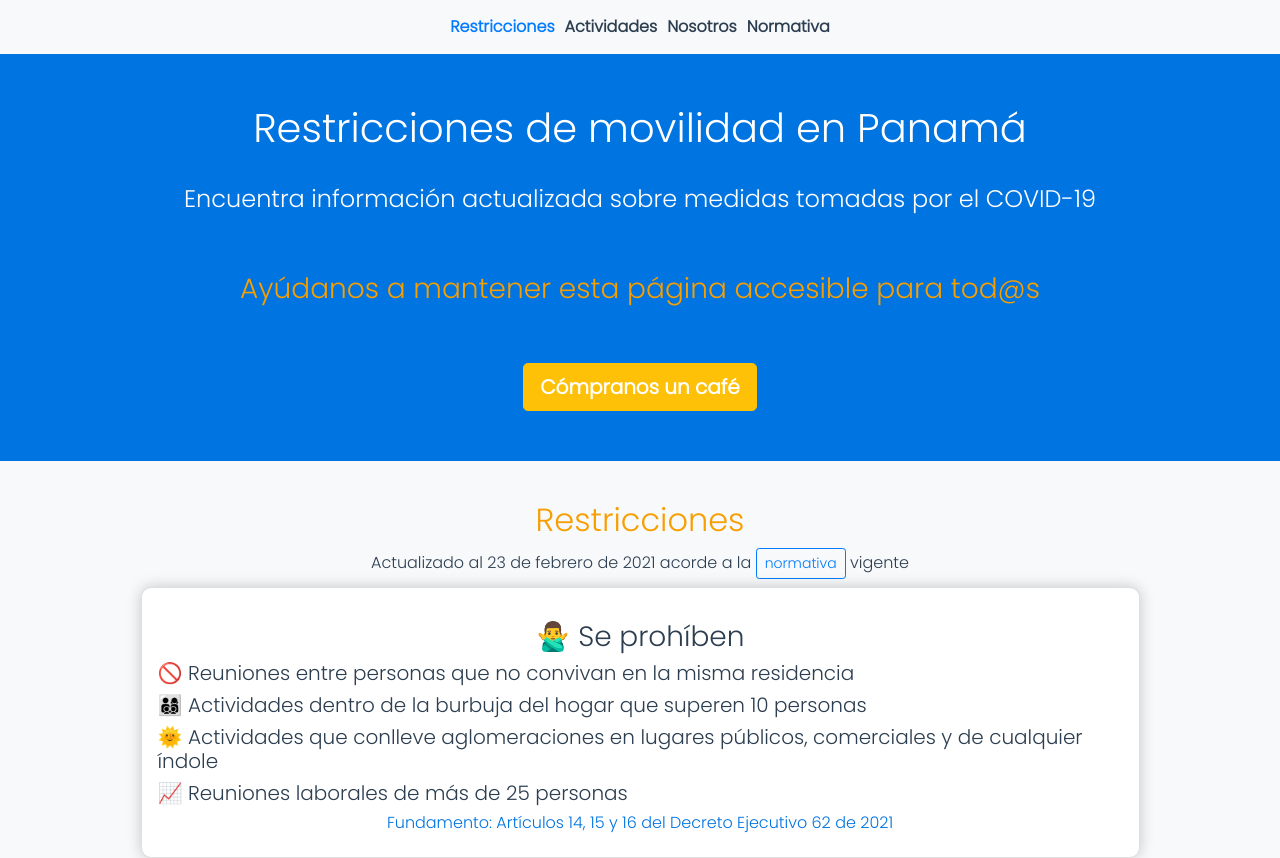
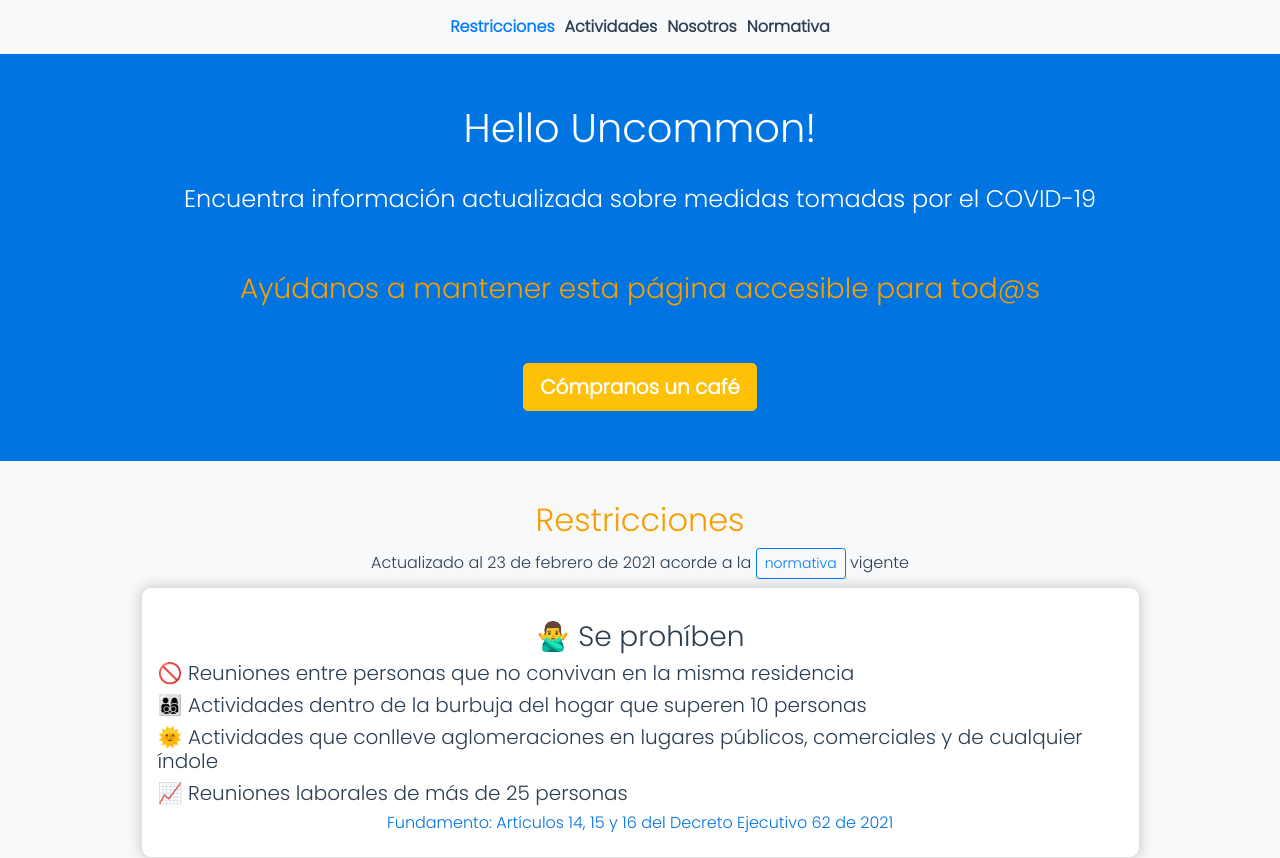
Before and after one commit to elpepebenitez/quiero-salir, a Vue app: page / in a window 1280 px wide. Shown: the top 858 px of the page. Built offline with nearby package versions, Linux system fonts and the light colour scheme.

Commit message:
Changed main H1 into Hello uncommon

```diff
--- a/src/components/home/Banner.vue
+++ b/src/components/home/Banner.vue
@@ -3,7 +3,7 @@
         <b-container>
             <b-row>
                 <b-col>
-                    <h1>Restricciones de movilidad en Panamá</h1>
+                    <h1>Hello Uncommon!</h1>
                     <h4>Encuentra información actualizada sobre medidas tomadas por el COVID-19</h4>
                     <h3 id="h3">Ayúdanos a mantener esta página accesible para tod@s</h3>
                     <b-button v-b-modal.modal-banner variant="warning" size="lg" id="dona" style="color: white; font-weight: 900;">Cómpranos un café</b-button>
```
